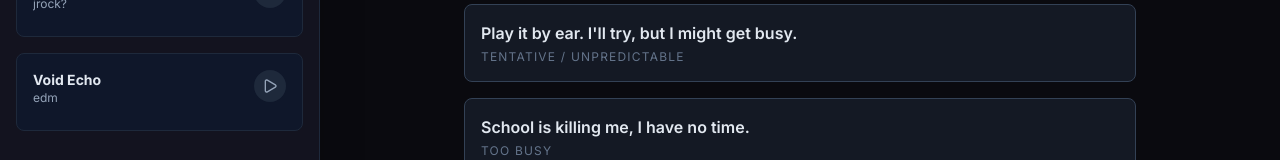
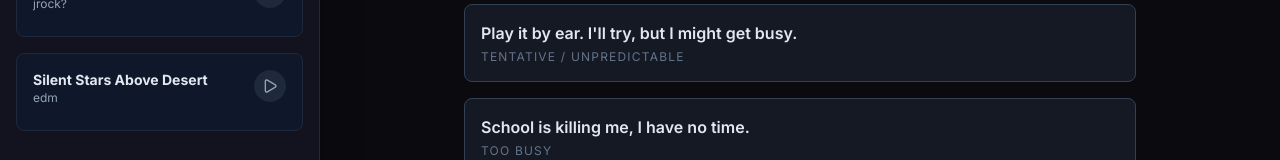
Before and after one commit to notsureyet404/qwq, a React (Vite) app: page / in a window 1280 px wide. Shown: the part 378-538 px from the top of the page. Built offline with nearby package versions, Linux system fonts and the light colour scheme.

Commit message:
Update constants.ts

```diff
--- a/constants.ts
+++ b/constants.ts
@@ -25,7 +25,7 @@ export const DEMO_TRACKS: Track[] = [
   },
   {
     id: 'track-4',
-    title: 'Void Echo',
+    title: 'Silent Stars Above Desert',
     artist: 'edm',
     url: 'https://github.com/notsureyet404/qwq/blob/main/electrocollab-survey/guitar(Silent%20Stars%20Above%20Desert(10.25%20demo)).mp3',
     duration: '03:50'
```
